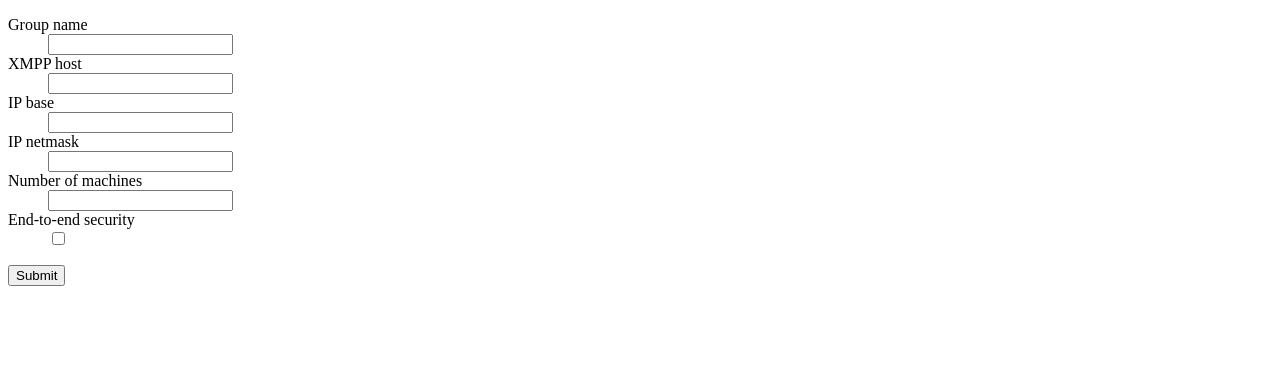
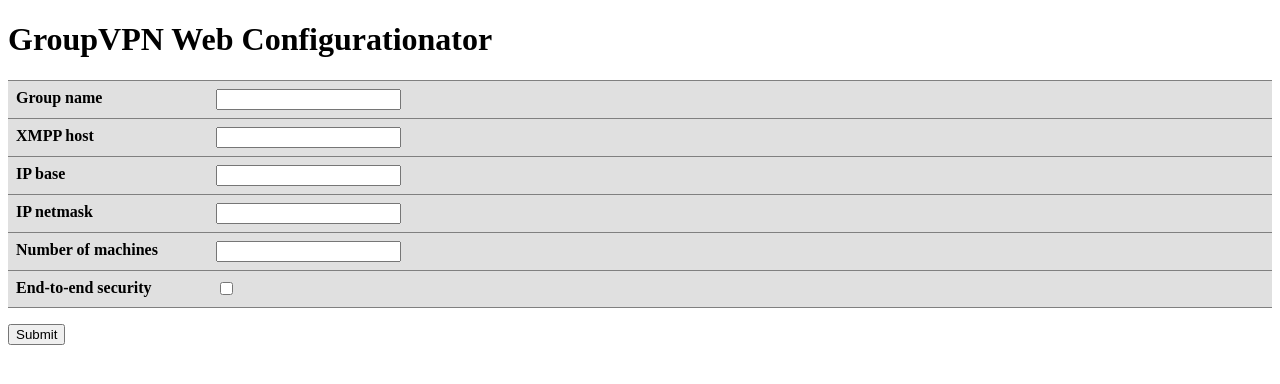
Before and after one commit to kalgynirae/groupvpn-webui, a Flask app: template templates/configuration.html in a window 1280 px wide. Shown: the top 384 px of the page. Run offline with Flask 2, Linux system fonts and the light colour scheme; the template is opened without the code that fills it: values that come from a table or form of the project are taken from there, others are empty; some libraries are stand-ins or nearby versions.

Commit message:
Finish basic functionality

```diff
--- a/groupvpn-webui.py
+++ b/groupvpn-webui.py
@@ -1,9 +1,18 @@
-from flask import Flask
+import itertools
+import json
+import math
+import random
+import string
+
+from flask import Flask, redirect, render_template, request, url_for
 from wtforms import Form, BooleanField, IntegerField, TextField, validators
 
+PASSWORD_CHARS = string.ascii_lowercase + string.digits
+PASSWORD_LENGTH = 30
+
 class ConfigurationForm(Form):
-    group_name = TextField("Group name")
-    xmpp_host = TextField("XMPP host")
+    group_name = TextField("Group name", [validators.DataRequired()])
+    xmpp_host = TextField("XMPP host", [validators.DataRequired()])
     ip_base = TextField("IP base", [validators.IPAddress()])
     ip_netmask = TextField("IP netmask", [validators.IPAddress()])
     machine_count = IntegerField("Number of machines",
@@ -11,9 +20,55 @@ class ConfigurationForm(Form):
     end_to_end_security = BooleanField("End-to-end security")
 
 app = Flask(__name__)
-@app.route('/', methods=['GET', 'POST'])
+app.jinja_env.trim_blocks = True
+app.jinja_env.keep_trailing_newline = True
+
+@app.route('/', methods=['GET'])
+def home():
+    return redirect(url_for('configurate'))
+
+@app.route('/style.css', methods=['GET'])
+def stylesheet():
+    return redirect(url_for('configurate'))
+
+@app.route('/configurate', methods=['GET', 'POST'])
 def configurate():
     form = ConfigurationForm(request.form)
     if request.method == 'POST' and form.validate():
-        return render_template('success.html', form=form)
-    return render_template('configuration.html', form=form)
+        configs = make_configs(form.group_name.data, form.xmpp_host.data,
+                               form.ip_base.data, form.ip_netmask.data,
+                               form.machine_count.data,
+                               form.end_to_end_security.data)
+        return render_template('success.html', form=form, configs=configs)
+    return render_template('configuration.html', form=form,
+                           post_url=url_for('configurate'))
+
+def make_configs(group_name, xmpp_host, ip_base, ip_netmask, machine_count,
+                 end_to_end_security):
+    username_template = "{}{{:0{}}}".format(group_name,
+                                            int(math.log10(machine_count)) + 1)
+    ips = generate_ips(ip_base, ip_netmask)
+    configs = []
+    for i in range(machine_count):
+        username = username_template.format(i)
+        password = ''.join(random.choice(PASSWORD_CHARS)
+                           for _ in range(PASSWORD_LENGTH))
+        data = {
+            'xmpp_username': username,
+            'xmpp_password': password,
+            'xmpp_host': xmpp_host,
+            'ip': next(ips),
+            'ip_netmask': ip_netmask,
+        }
+        configs.append({'filename': "{}.json".format(username),
+                        'data': json.dumps(data, indent=4)})
+    return configs
+
+def generate_ips(base, mask):
+    # TODO: Do this better.
+    a, b, c, d = map(int, base.split('.'))
+    for n in itertools.count():
+        yield '{}.{}.{}.{}'.format(a, b, c, d + n)
+
+if __name__ == '__main__':
+    app.run(debug=True)
--- /dev/null
+++ b/static/style.css
@@ -0,0 +1,37 @@
+ul.form {
+    border-top: solid 1px #808080;
+    padding: 0;
+}
+
+ul.form > li {
+    background-color: #e0e0e0;
+    border-bottom: solid 1px #808080;
+    margin: 0;
+    list-style: none;
+    padding: 0.5rem;
+    padding-left: 13rem;
+    position: relative;
+}
+ul.form > li:hover {
+    background-color: #eeeeee;
+}
+
+ul.form > li > label {
+    display: block;
+    position: absolute;
+    bottom: 0;
+    left: 0;
+    top: 0;
+
+    font-weight: bold;
+    padding: 0.5rem;
+    width: 12rem;
+}
+
+ul.form > li.errors {
+    background-color: #e09088;
+    color: #400000;
+}
+ul.form > li.errors:hover {
+    background-color: #e5a09a;
+}
--- a/templates/_formhelpers.html
+++ b/templates/_formhelpers.html
@@ -1,12 +1,13 @@
 {% macro render_field(field) %}
-  <dt>{{ field.label }}</dt>
-  <dd>{{ field(**kwargs)|safe }}
+<li{% if field.errors %} class=errors{% endif %}>
+  {{ field.label }}
+  {{ field(**kwargs)|safe }}
 {% if field.errors %}
-    <ul class=errors>
+  <ul>
   {% for error in field.errors %}
     <li>{{ error }}</li>
   {% endfor %}
   </ul>
 {% endif %}
-  </dd>
+</li>
 {% endmacro %}
--- /dev/null
+++ b/templates/base.html
@@ -0,0 +1,12 @@
+<!DOCTYPE html>
+<html lang=en>
+<head>
+  <title>GroupVPN Web Configurationator</title>
+  <link rel=stylesheet href="{{ url_for('static', filename='style.css') }}">
+</head>
+<body>
+<h1>GroupVPN Web Configurationator</h1>
+{% block body %}
+{% endblock %}
+</body>
+</html>
--- a/templates/configuration.html
+++ b/templates/configuration.html
@@ -1,20 +1,15 @@
-<!DOCTYPE html>
-<html>
-<head>
-<title>Configurate!</title>
-</head>
-<body>
+{% extends "base.html" %}
 {% from "_formhelpers.html" import render_field %}
-<form method="post" action="/register">
-  <dl>
+{% block body %}
+<form method=post action="{{ post_url }}">
+  <ul class=form>
     {{ render_field(form.group_name) }}
     {{ render_field(form.xmpp_host) }}
     {{ render_field(form.ip_base) }}
     {{ render_field(form.ip_netmask) }}
     {{ render_field(form.machine_count) }}
     {{ render_field(form.end_to_end_security) }}
-  </dl>
-  <p><input type="submit" value="Submit">
+  </ul>
+  <p><input type=submit value="Submit">
 </form>
-</body>
-</html>
+{% endblock %}
```
Also changed, not shown: templates/success.html (added, +25 -0 lines). Lines whose indentation alone changed are shown as unchanged.
